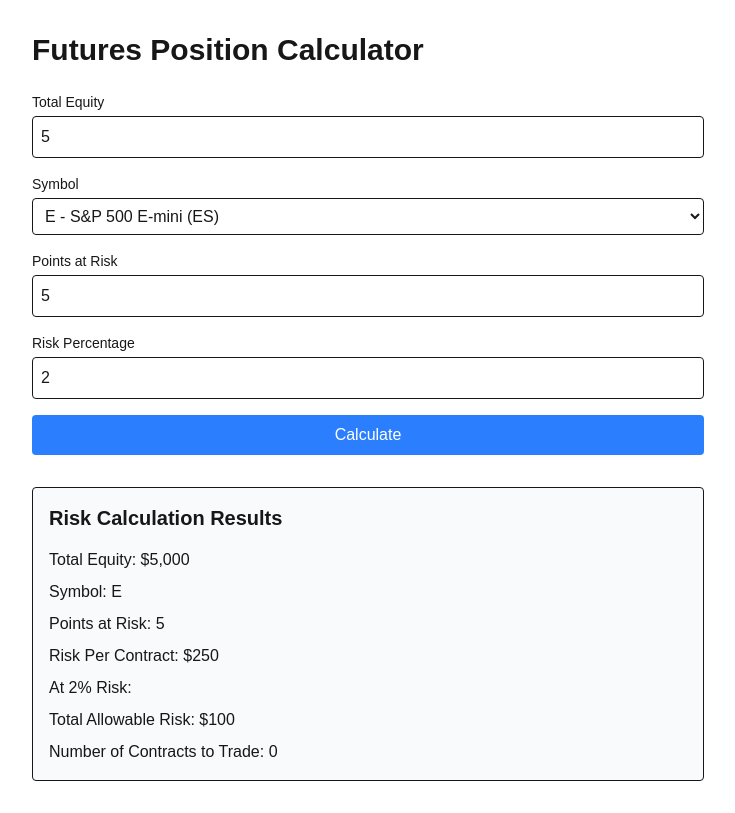
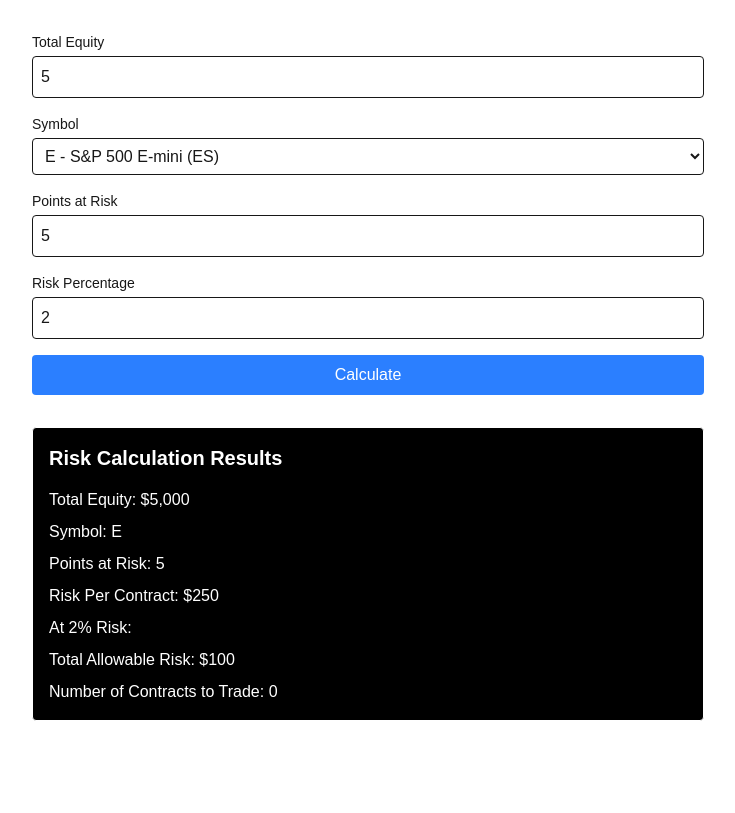
Before and after one commit to jairay-la/fut_cal, a Next.js app: page / in a window 1280 px wide. Both pictures are taken after typing "5", "5" into the empty fields and a click on the button "Calculate". Shown: the whole page, without its empty margins (272-1007 px from the left). Built offline with nearby package versions, Linux system fonts and the light colour scheme.

Commit message:
Update UI: remove title and change results background

```diff
--- a/src/app/page.tsx
+++ b/src/app/page.tsx
@@ -44,8 +44,7 @@ export default function Home() {
   return (
     <main className="min-h-screen p-8">
       <div className="max-w-2xl mx-auto space-y-6">
-        <h1 className="text-3xl font-bold">Futures Position Calculator</h1>
-
+        {/* Remove the title by deleting this line */}
         <div className="space-y-4">
           <div>
             <label className="block text-sm font-medium mb-1">Total Equity</label>
@@ -108,7 +107,7 @@ export default function Home() {
         </div>
 
         {result && (
-          <div className="mt-8 p-4 border rounded bg-gray-50">
+          <div className="mt-8 p-4 border rounded bg-black text-white">
             <h2 className="text-xl font-semibold mb-4">Risk Calculation Results</h2>
             <div className="space-y-2">
               <p>Total Equity: ${result.totalEquity.toLocaleString()}</p>
```
